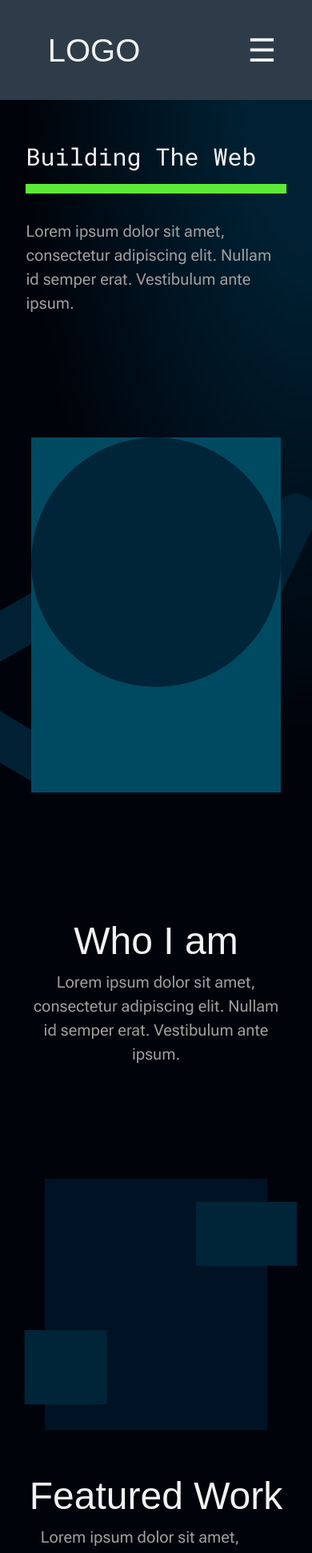
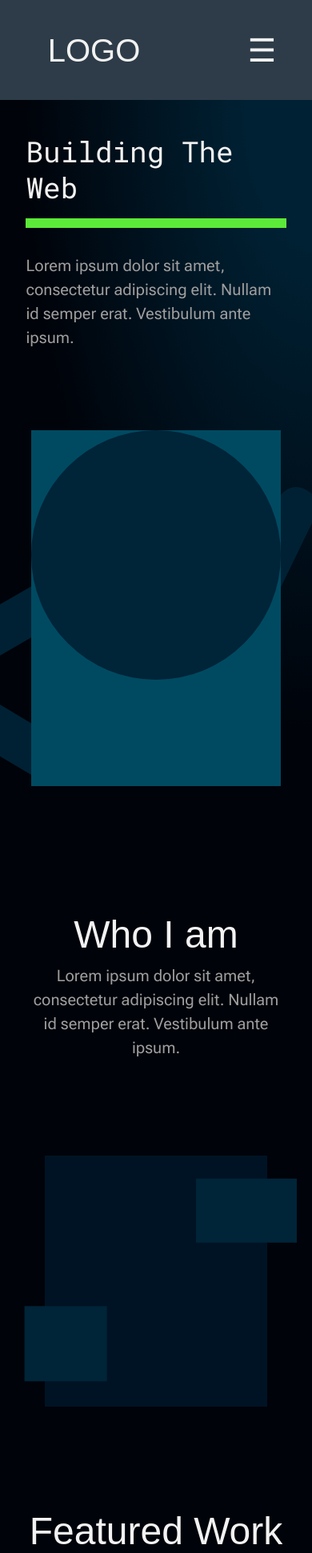
Before and after one commit to DaSmelterSaif/portfolio, a Vue app: page / in a window 390 px wide. Shown: the top 1942 px of the page at 80% size. Built offline with nearby package versions, Linux system fonts and the light colour scheme; a web font is replaced by a local one.

Commit message:
tweaking, hero looks better on tablet

```diff
--- a/src/components/AboutMeSec.vue
+++ b/src/components/AboutMeSec.vue
@@ -22,7 +22,7 @@ export default {
             </p>
         </div>
         <!-- TODO - Make the positioning of the divs (that are to become images) consistent. -->
-        <div class="flex-1 flex justify-center items-center"> <!-- bg-emerald-300/30 -->
+        <div class="flex-1 flex justify-center items-center py-30"> <!-- bg-emerald-300/30 -->
             <div class="relative lg:w-(--image-1-base-w) md:w-(--image-1-md-w) w-(--image-1-sm-w) aspect-506/571 bg-bg">
                 <div
                     class="absolute top-24/32 left-3/32 -translate-1/2 lg:w-(--image-2-base-w) md:w-(--image-2-md-w) w-(--image-2-sm-w) aspect-11/10 bg-bg-light">
--- a/src/components/AboutWebsiteSec.vue
+++ b/src/components/AboutWebsiteSec.vue
@@ -8,8 +8,8 @@ export default {
 
 <template>
     <section
-        class="flex md:flex-row flex-col justify-center items-center xl:px-20 lg:px-10 md:px-10 px-0 gap-30 bg-bg-dark h-screen">
-        <div class="w-92.5 aspect-453/370 bg-bg flex-1"></div>
+        class="flex lg:flex-row flex-col-reverse justify-center items-center xl:px-20 lg:px-10 lg:gap-30 md:px-10 px-0 bg-bg-dark min-h-screen">
+        <div class="max-w-[95vw] w-full aspect-453/370 my-20 bg-bg flex-1"></div>
         <div class="flex-1">
             <h2 class="text-sec-title text-text mb-4">Design of This Website</h2>
             <p class="text-body text-body-font text-text-muted md:px-0 px-[13vw]">
--- a/src/components/HeroSec.vue
+++ b/src/components/HeroSec.vue
@@ -14,11 +14,11 @@ export default {
         class="grid lg:grid-rows-1 lg:grid-cols-2 grid-rows-auto xll:px-56 lg:px-28 relative -z-20 overflow-hidden bg-radial-[at_100%_0%] from-[#002133] from-15% to-bg-dark to-65% min-h-[calc(100vh-125px)]">
 
         <div
-            class="flex xl:justify-center items-center lg:justify-start lg:mr-[8.333%] lg:ml-0 mx-[8.333vw] lg:min-h-full md:min-h-[75vh] min-h-[50vh]">
+            class="flex xl:justify-center items-center lg:mt-0 lg:justify-start lg:mr-[8.333%] lg:ml-0 mx-[8.333vw] lg:min-h-full mt-[5vh]">
             <!-- bg-blue-300/30 -->
             <div class="mb-[12vh] max-w-124 xl:ml-20 lg:ml-5">
                 <div class="border-b-12 border-solid border-primary pb-4">
-                    <h1 class="text-title text-text text-[clamp(var(--text-3xl),6vw,var(--text-8xl))] leading-tight">
+                    <h1 class="text-title text-text text-[clamp(var(--text-4xl),6vw,var(--text-8xl))] leading-tight">
                         Building The Web</h1>
                 </div> <!-- lg:text-xl xl:text-2xl -->
                 <p class="text-body text-body-font text-text-muted mt-8">
--- a/src/components/ProjectsSec.vue
+++ b/src/components/ProjectsSec.vue
@@ -18,8 +18,8 @@ export default {
                 Lorem ipsum dolor sit amet, consectetur adipiscing elit. Nullam id semper erat. Vestibulum ante ipsum.
             </p>
         </div>
-        <div class="flex md:flex-row md:items-start flex-col justify-center items-center gap-30 py-30">
-            <div class="bg-bg aspect-16/10 w-full xl:px-20 lg:px-10 md:px-10 px-0 flex-1"></div>
+        <div class="flex lg:flex-row lg:items-start flex-col justify-center items-center gap-30 py-30">
+            <div class="bg-bg aspect-16/10 max-w-[95vw] w-full flex-1"></div>
             <div class="flex flex-col items-start flex-1 mt-10">
                 <h3 class="text-sub-title text-text mb-4">
                     Campus Management System
@@ -30,7 +30,7 @@ export default {
                 </p>
             </div>
         </div>
-        <div class="flex md:flex-row md:items-start flex-col-reverse justify-center items-center gap-30 py-30">
+        <div class="flex lg:flex-row lg:items-start flex-col-reverse justify-center items-center gap-30 py-30">
             <div class="flex flex-col items-start flex-1 mt-10">
                 <h3 class="text-sub-title text-text mb-4">
                     Work #2
@@ -40,10 +40,10 @@ export default {
                     ipsum.
                 </p>
             </div>
-            <div class="bg-bg aspect-16/10 w-[35vw] flex-1"></div>
+            <div class="bg-bg aspect-16/10 max-w-[95vw] w-full flex-1"></div>
         </div>
-        <div class="flex md:flex-row md:items-start flex-col justify-center items-center gap-30 py-30">
-            <div class="bg-bg aspect-16/10 w-[35vw] flex-1"></div>
+        <div class="flex lg:flex-row lg:items-start flex-col justify-center items-center gap-30 py-30">
+            <div class="bg-bg aspect-16/10 max-w-[95vw] w-full flex-1"></div>
             <div class="flex flex-col items-start flex-1 mt-10">
                 <h3 class="text-sub-title text-text mb-4">
                     Work #3
```
